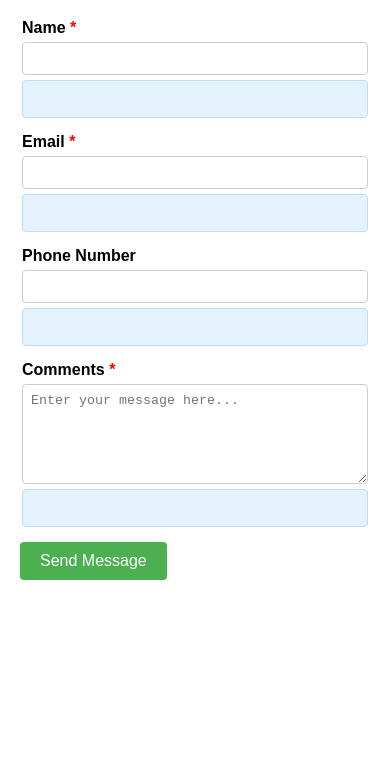
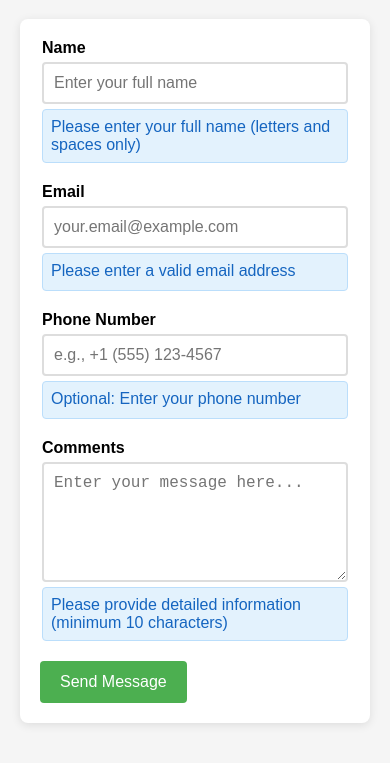
Before and after one commit to ChuhongZheng/cse134b_hw4_basic, a plain HTML site: page form-no-js.html in a window 390 px wide. Shown: the part 81-844 px from the top of the page. Drawn offline with Linux system fonts and the light colour scheme.

Commit message:
feat(form): enhance form styling and validation
- Improve visual design with better padding, shadows, and focus states
- Add client-side validation feedback with color-coded borders
- Implement detailed validation messages for name, email, phone, and comments
- Update input attributes with patterns, placeholders, and length constraints
- Show error messages dynamically based on input validity
- Mark required fields with red asterisk next to labels

```diff
--- a/form-no-js.html
+++ b/form-no-js.html
@@ -11,11 +11,19 @@
             max-width: 600px;
             margin: 0 auto;
             padding: 20px;
+            background-color: #f5f5f5;
+        }
+
+        form {
+            background-color: white;
+            padding: 20px;
+            border-radius: 8px;
+            box-shadow: 0 2px 10px rgba(0, 0, 0, 0.1);
         }
 
         fieldset {
             border: none;
-            margin-bottom: 15px;
+            margin-bottom: 20px;
             padding: 0;
             display: flex;
             flex-direction: column;
@@ -29,28 +37,36 @@
 
         input, textarea {
             width: 100%;
-            padding: 8px;
-            border: 1px solid #ccc;
+            padding: 10px;
+            border: 2px solid #ddd;
             border-radius: 4px;
             box-sizing: border-box;
+            font-size: 16px;
+            transition: border-color 0.3s;
+        }
+
+        input:focus, textarea:focus {
+            outline: none;
+            border-color: #4CAF50;
         }
 
         textarea {
-            min-height: 100px;
+            min-height: 120px;
             resize: vertical;
         }
 
         .submit-btn {
             background-color: #4CAF50;
             color: white;
-            padding: 10px 20px;
+            padding: 12px 20px;
             border: none;
             border-radius: 4px;
             cursor: pointer;
             font-size: 16px;
+            transition: background-color 0.3s;
         }
 
-        .submit-btn:hover {
+        .submit-btn:hover, .submit-btn:focus {
             background-color: #45a049;
         }
 
@@ -83,6 +99,39 @@
         output[hidden] {
             display: none;
         }
+
+        /* Validation styles */
+        input:required:valid:not(:placeholder-shown),
+        textarea:required:valid:not(:placeholder-shown) {
+            border-color: #4CAF50;
+            background-color: #f1f8e9;
+        }
+
+        input:required:invalid:not(:placeholder-shown),
+        textarea:required:invalid:not(:placeholder-shown) {
+            border-color: #f44336;
+            background-color: #ffebee;
+        }
+
+        /* Specific validation styles for email */
+        input[type="email"]:not(:placeholder-shown):invalid {
+            border-color: #f44336;
+            background-color: #ffebee;
+        }
+
+        /* Show error messages for invalid inputs */
+        input:required:invalid:not(:placeholder-shown) ~ .error-message,
+        textarea:required:invalid:not(:placeholder-shown) ~ .error-message,
+        input[type="email"]:invalid:not(:placeholder-shown) ~ .error-message {
+            display: block;
+        }
+
+        /* Style for required fields */
+        input:required ~ label::after,
+        textarea:required ~ label::after {
+            content: " *";
+            color: red;
+        }
     </style>
 </head>
 <body>
@@ -93,34 +142,65 @@
 
         <!-- Name field -->
         <fieldset>
-            <label for="name">Name <span class="required">*</span></label>
-            <input type="text" id="name" name="name" required>
-            <output class="error-message" for="name" hidden></output>
-            <output class="info-message" for="name"></output>
+            <label for="name">Name</label>
+            <input
+                type="text"
+                id="name"
+                name="name"
+                required
+                minlength="2"
+                maxlength="50"
+                pattern="[A-Za-z\s]+"
+                placeholder="Enter your full name"
+                title="Please enter a valid name (letters and spaces only, 2-50 characters)">
+            <output class="error-message" for="name" hidden>Please enter a valid name (letters and spaces only, 2-50 characters)</output>
+            <output class="info-message" for="name">Please enter your full name (letters and spaces only)</output>
         </fieldset>
 
         <!-- Email field -->
         <fieldset>
-            <label for="email">Email <span class="required">*</span></label>
-            <input type="email" id="email" name="email" required>
-            <output class="error-message" for="email" hidden></output>
-            <output class="info-message" for="email"></output>
+            <label for="email">Email</label>
+            <input
+                type="email"
+                id="email"
+                name="email"
+                required
+                minlength="5"
+                maxlength="100"
+                placeholder="your.email@example.com"
+                title="Please enter a valid email address">
+            <output class="error-message" for="email" hidden>Please enter a valid email address</output>
+            <output class="info-message" for="email">Please enter a valid email address</output>
         </fieldset>
 
         <!-- Phone field -->
         <fieldset>
             <label for="phone">Phone Number</label>
-            <input type="tel" id="phone" name="phone">
-            <output class="error-message" for="phone" hidden></output>
-            <output class="info-message" for="phone"></output>
+            <input
+                type="tel"
+                id="phone"
+                name="phone"
+                maxlength="20"
+                pattern="[\+]?[0-9\s\-\(\)]+"
+                placeholder="e.g., +1 (555) 123-4567"
+                title="Please enter a valid phone number (numbers, spaces, hyphens, parentheses, and plus sign only)">
+            <output class="error-message" for="phone" hidden>Please enter a valid phone number</output>
+            <output class="info-message" for="phone">Optional: Enter your phone number</output>
         </fieldset>
 
         <!-- Comments field (textarea) -->
         <fieldset>
-            <label for="comments">Comments <span class="required">*</span></label>
-            <textarea id="comments" name="comments" placeholder="Enter your message here..." required></textarea>
-            <output class="error-message" for="comments" hidden></output>
-            <output class="info-message" for="comments"></output>
+            <label for="comments">Comments</label>
+            <textarea
+                id="comments"
+                name="comments"
+                required
+                minlength="10"
+                maxlength="500"
+                placeholder="Enter your message here..."
+                title="Please enter your comments (10-500 characters)"></textarea>
+            <output class="error-message" for="comments" hidden>Please enter your comments (minimum 10 characters)</output>
+            <output class="info-message" for="comments">Please provide detailed information (minimum 10 characters)</output>
         </fieldset>
 
         <!-- Submit button -->
```
